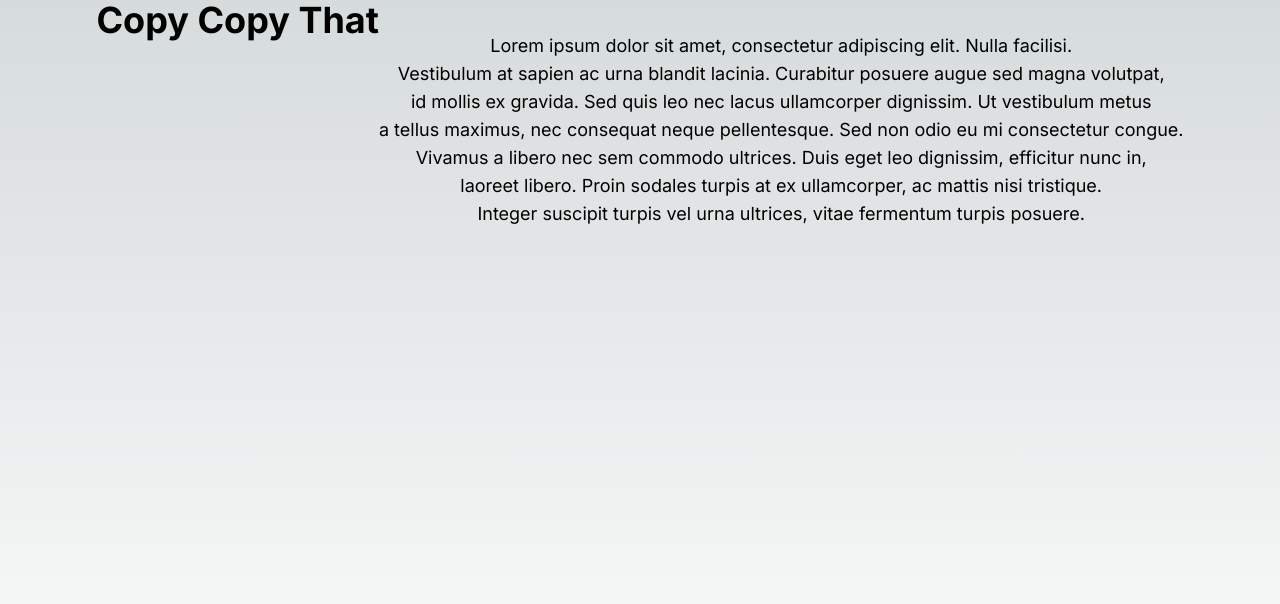
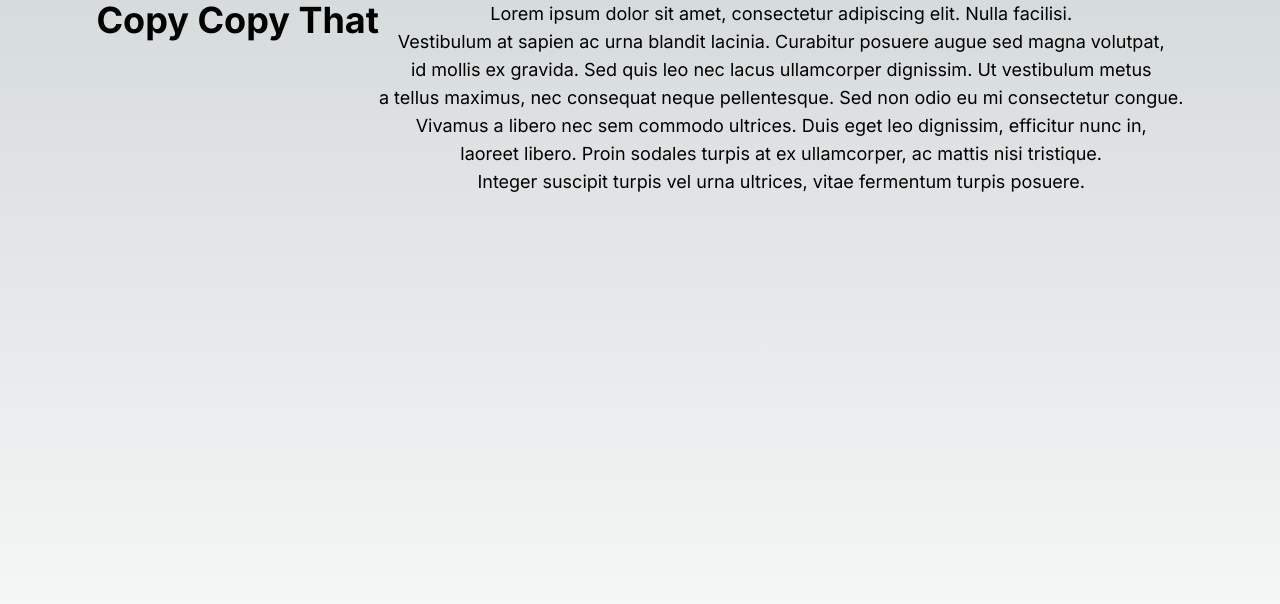
Before and after one commit to neeld3/VisceralGEO, a Next.js app: page / in a window 1280 px wide. Shown: the top 604 px of the page. Built offline with nearby package versions, Linux system fonts and the light colour scheme.

Commit message:
Update page.tsx

```diff
--- a/app/page.tsx
+++ b/app/page.tsx
@@ -6,7 +6,7 @@ export default function Home() {
       <h1 className="text-4xl font-bold">
         Copy Copy That
       </h1>
-      <p className="mt-8 text-lg text-center">
+      <p className="mt-18 text-lg text-center">
         Lorem ipsum dolor sit amet, consectetur adipiscing elit. Nulla facilisi. <br />
         Vestibulum at sapien ac urna blandit lacinia. Curabitur posuere augue sed magna volutpat, <br />
         id mollis ex gravida. Sed quis leo nec lacus ullamcorper dignissim. Ut vestibulum metus <br />
```
